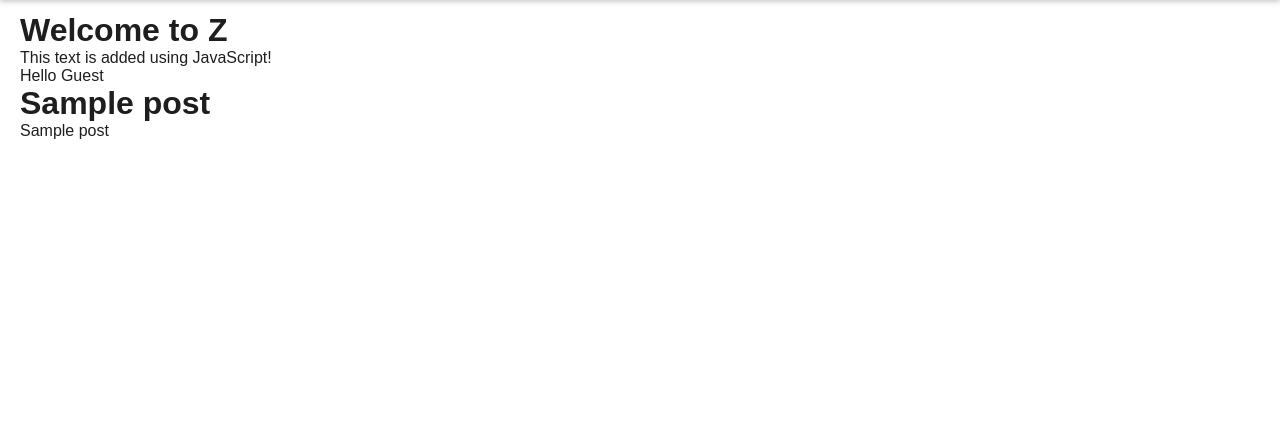
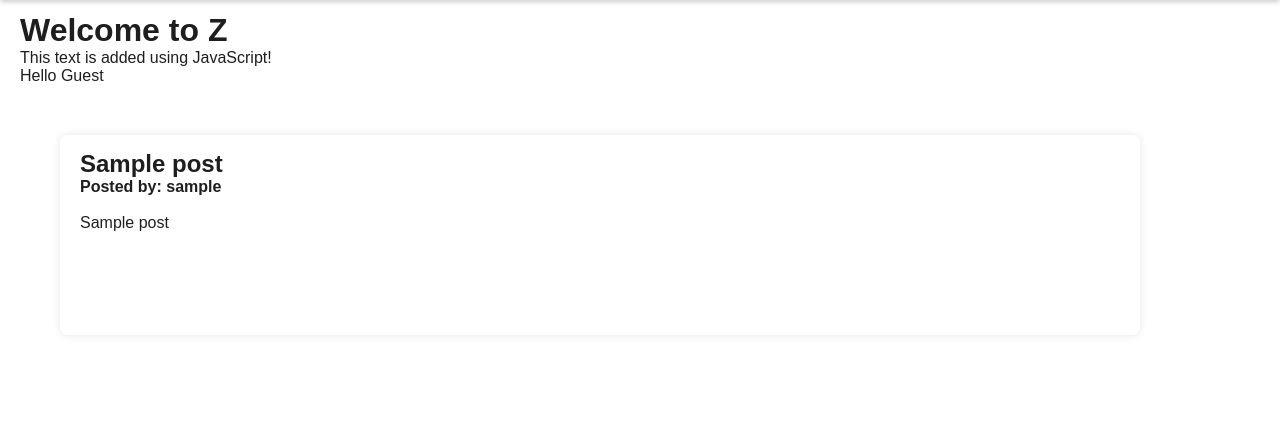
Before and after one commit to KennyPang04/Nah-Id-Win, a Flask app: page / in a window 1280 px wide. Shown: the part 58-488 px from the top of the page. Run offline with Flask 3, Linux system fonts and the light colour scheme; a database or web service that is not in the repository returns one stand-in record (values such as "Sample title").

Commit message:
Finished frontend of posts

```diff
--- a/app.py
+++ b/app.py
@@ -70,8 +70,14 @@ def posting():
     split = body.split('&', 1)
     t = extra.replace_encoded(split[0].split('=', 1)[1])
     q = extra.replace_encoded(split[1].split('=', 1)[1])
+    auth_token = request.cookies.get("auth_token")
+    username = "Guest" # If shows up as Guest (something is broken)
+    if auth_token:
+        hashed_token = hashlib.sha256(auth_token.encode()).hexdigest()
+        user = db.accounts.find_one({"token":hashed_token})
+        username = user['username']
 
-    db.posts.insert_one({'title': t, "question": q})
+    db.posts.insert_one({'title': t, "question": q, "username": username})
 
     return redirect('/')
 
--- a/extra.py
+++ b/extra.py
@@ -5,7 +5,7 @@ def replace_spaces(message: str): # Replaces the '+' with actual spaces
     return message.replace('+', ' ')
 
 def replace_encoded(message: str): # Replaces special encoded characters to their actual characters
-    return message.replace('%21', '!').replace('%40', '@').replace('%23', '#').replace('%24', '$').replace('%5E', '^').replace('%26', '&').replace('%28', '(').replace('%29', ')').replace('%2D', '-').replace('%5F', '_').replace('%3D', '=').replace('%3F', '?').replace('%2B', '+').replace('+', ' ').replace('%25', '%')
+    return message.replace('%27', "'").replace('%21', '!').replace('%40', '@').replace('%23', '#').replace('%24', '$').replace('%5E', '^').replace('%26', '&').replace('%28', '(').replace('%29', ')').replace('%2D', '-').replace('%5F', '_').replace('%3D', '=').replace('%3F', '?').replace('%2B', '+').replace('+', ' ').replace('%25', '%')
 
 # Not used yet
 def file_size(path: str): # For Content Length
--- /dev/null
+++ b/static/css/post.css
@@ -0,0 +1,25 @@
+.all {
+    padding-top: 50px;
+    padding-left: 40px;
+}
+
+.total-new-post {
+    padding-bottom: 8px;
+}
+
+.new-post {
+    overflow:inherit;
+    width: 1080px;
+    height: 200px;
+    background-color: #ffff;
+    border-radius: 8px;
+    box-shadow: 0px 0px 10px 0px rgba(0,0,0,0.1);
+    padding-top: 15px;
+    padding-bottom: 15px;
+    padding-left: 20px;
+    padding-right: 20px;
+}
+
+.new-post p {
+    font-size: 16px;
+}
--- a/templates/base.html
+++ b/templates/base.html
@@ -6,6 +6,7 @@
     <meta name="viewport" content="width=device-width, initial-scale=1.0">
     <title>{% block title %}{% endblock %}</title>
     <link rel="stylesheet" href="{{ url_for('static', filename='css/base.css') }}">
+    <link rel="stylesheet" href="{{ url_for('static', filename='css/post.css') }}">
     {% block css %}{% endblock %}
 </head>
 <body>
--- a/templates/index.html
+++ b/templates/index.html
@@ -14,15 +14,19 @@
     {% endif %}
 
     <!-- New posts -->
-    {% for each_data in data %}
+    <div class="all">
+        {% for each_data in data %}
         <div class = "total-new-post">
             <div class="new-post">
-                <h1><b>{{ each_data["title"] }}</b></h1>
+                <h2><b>{{ each_data["title"] }}</b></h2>
+                <h4>Posted by: {{ each_data["username"]}}</h4>
+                <br/>
                 <p>{{ each_data["question"] }}</p>
-
             </div>
         </div>
-    {% endfor %}
+        {% endfor %}
+    </div>
+
 
     <!-- New post button -->
     <a href="/post" class="new-post-button">+</a>
```
